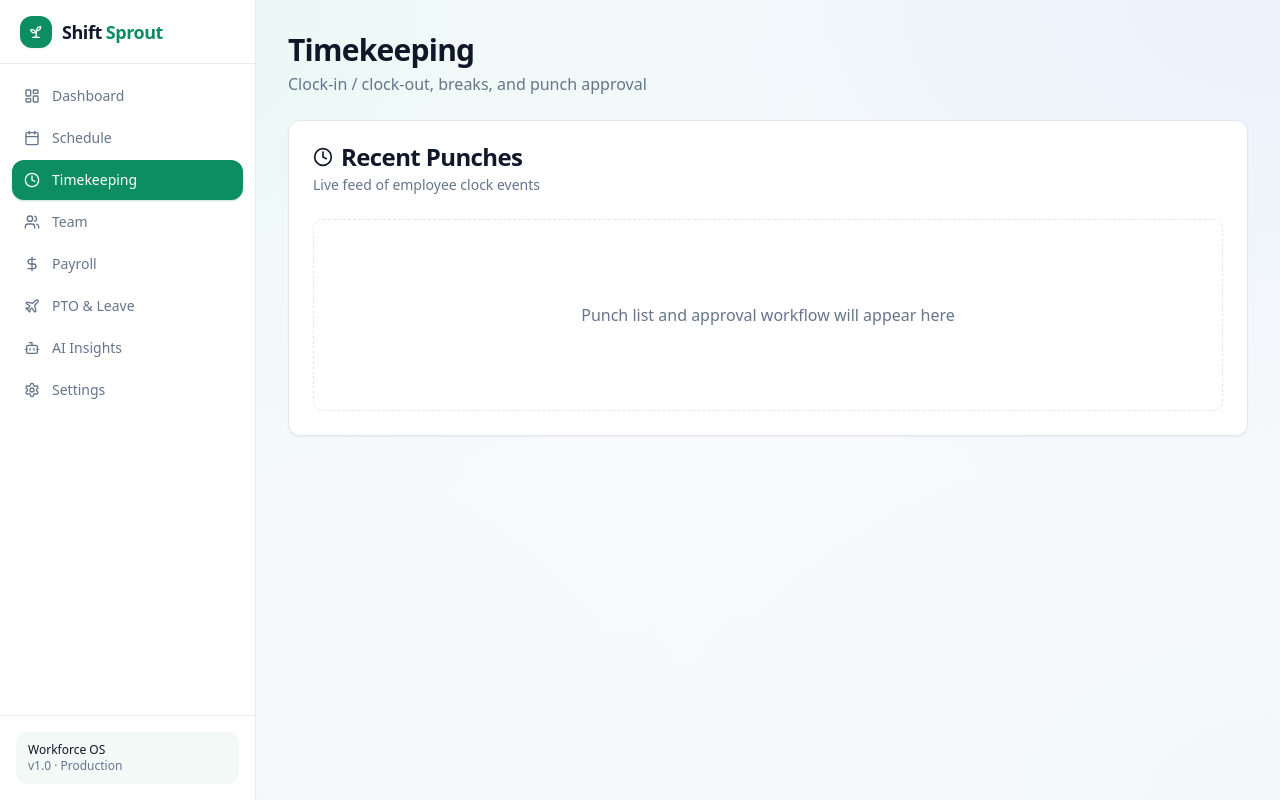
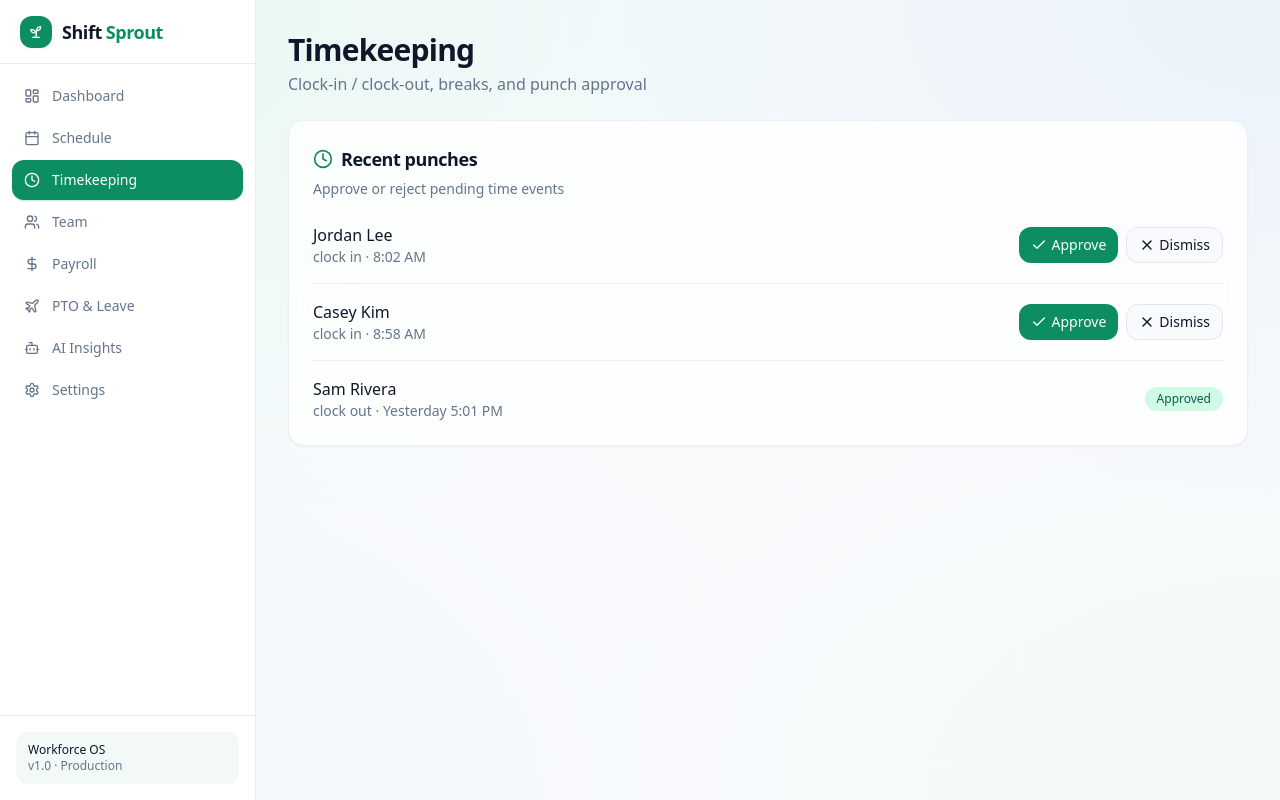
Before and after one commit to KristineMK72/Shiftsprout, a Next.js app: page /dashboard/timekeeping in a window 1280 px wide. Built offline with nearby package versions, Linux system fonts and the light colour scheme.

Commit message:
Wire timekeeping Approve/Dismiss buttons

```diff
--- a/app/dashboard/timekeeping/page.tsx
+++ b/app/dashboard/timekeeping/page.tsx
@@ -1,3 +1,6 @@
+"use client";
+
+import { useState } from "react";
 import {
   Card,
   CardContent,
@@ -5,9 +8,32 @@ import {
   CardHeader,
   CardTitle,
 } from "@/components/ui/card";
-import { Clock } from "lucide-react";
+import { Button } from "@/components/ui/button";
+import { Clock, Check, X } from "lucide-react";
+
+type Punch = {
+  id: string;
+  name: string;
+  type: string;
+  time: string;
+  approved: boolean;
+};
+
+const initial: Punch[] = [
+  { id: "1", name: "Jordan Lee", type: "clock_in", time: "8:02 AM", approved: false },
+  { id: "2", name: "Casey Kim", type: "clock_in", time: "8:58 AM", approved: false },
+  { id: "3", name: "Sam Rivera", type: "clock_out", time: "Yesterday 5:01 PM", approved: true },
+];
 
 export default function TimekeepingPage() {
+  const [punches, setPunches] = useState(initial);
+
+  function setApproved(id: string, approved: boolean) {
+    setPunches((prev) =>
+      prev.map((p) => (p.id === id ? { ...p, approved } : p))
+    );
+  }
+
   return (
     <div className="space-y-6">
       <div>
@@ -17,20 +43,57 @@ export default function TimekeepingPage() {
         </p>
       </div>
 
-      <Card>
+      <Card className="rounded-2xl border-border/60 bg-white/80 shadow-sm backdrop-blur">
         <CardHeader>
-          <CardTitle className="flex items-center gap-2">
-            <Clock className="h-5 w-5" />
-            Recent Punches
+          <CardTitle className="flex items-center gap-2 text-lg">
+            <Clock className="h-5 w-5 text-primary" />
+            Recent punches
           </CardTitle>
-          <CardDescription>
-            Live feed of employee clock events
-          </CardDescription>
+          <CardDescription>Approve or reject pending time events</CardDescription>
         </CardHeader>
         <CardContent>
-          <div className="flex h-48 items-center justify-center rounded-md border border-dashed text-muted-foreground">
-            Punch list and approval workflow will appear here
-          </div>
+          <ul className="divide-y divide-border/60">
+            {punches.map((p) => (
+              <li
+                key={p.id}
+                className="flex flex-col gap-3 py-4 first:pt-0 last:pb-0 sm:flex-row sm:items-center sm:justify-between"
+              >
+                <div>
+                  <p className="font-medium">{p.name}</p>
+                  <p className="text-sm text-muted-foreground">
+                    {p.type.replace("_", " ")} · {p.time}
+                  </p>
+                </div>
+                <div className="flex items-center gap-2">
+                  {p.approved ? (
+                    <span className="rounded-full bg-emerald-100 px-3 py-1 text-xs font-medium text-emerald-800">
+                      Approved
+                    </span>
+                  ) : (
+                    <>
+                      <Button
+                        size="sm"
+                        className="rounded-lg"
+                        onClick={() => setApproved(p.id, true)}
+                      >
+                        <Check className="mr-1 h-4 w-4" />
+                        Approve
+                      </Button>
+                      <Button
+                        size="sm"
+                        variant="outline"
+                        className="rounded-lg"
+                        onClick={() => setApproved(p.id, false)}
+                      >
+                        <X className="mr-1 h-4 w-4" />
+                        Dismiss
+                      </Button>
+                    </>
+                  )}
+                </div>
+              </li>
+            ))}
+          </ul>
         </CardContent>
       </Card>
     </div>
```
